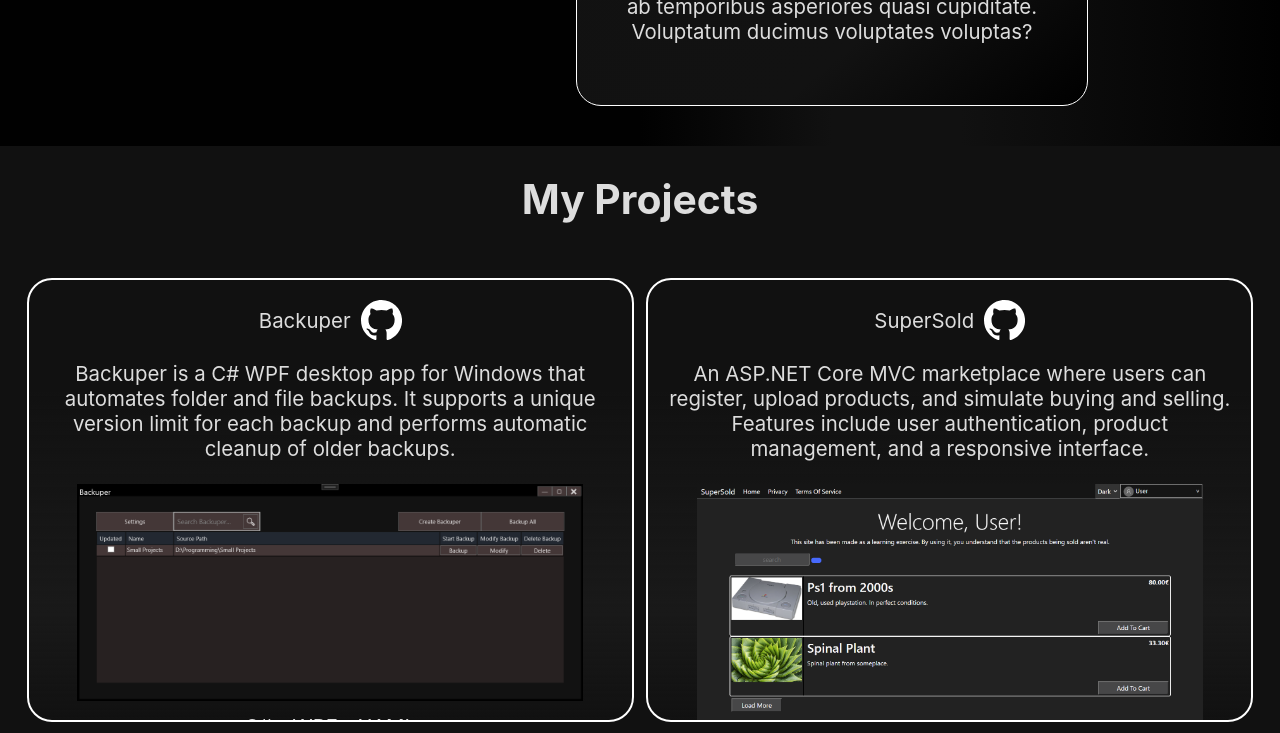
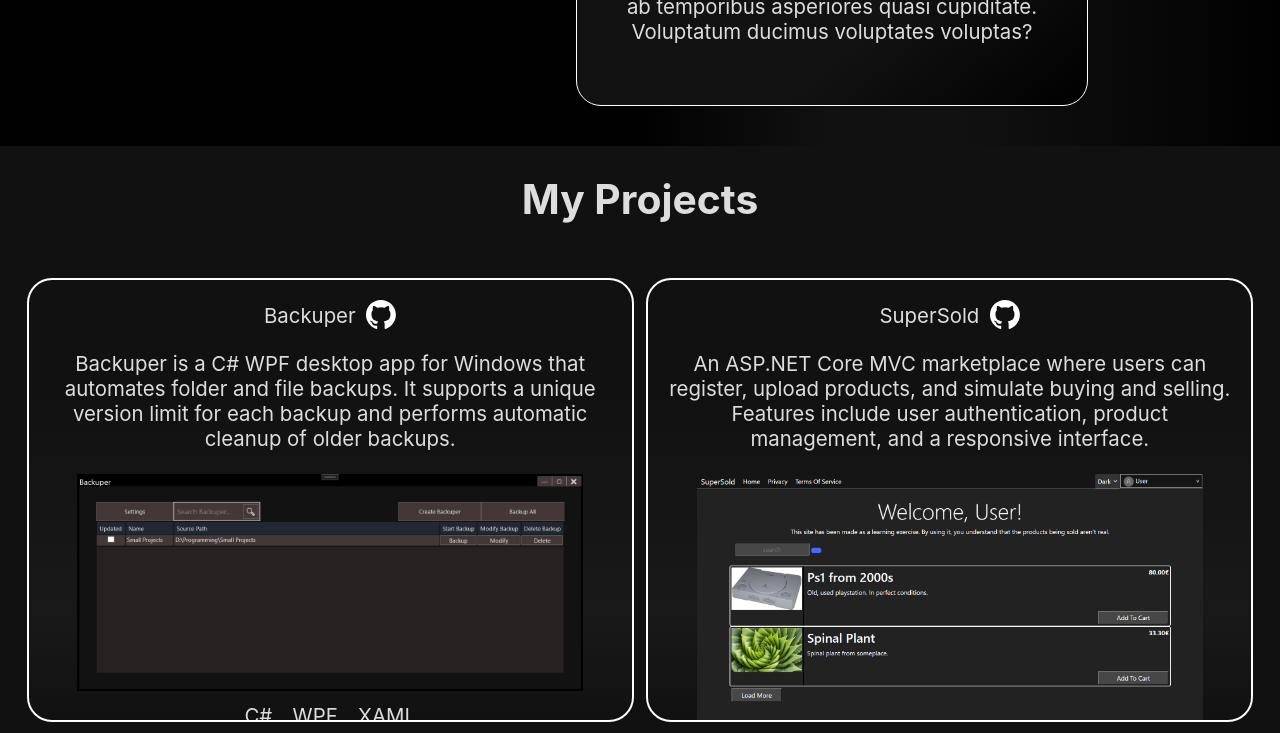
Before and after one commit to Faboid/portfolio, a React (Create React App) app: page / in a window 1280 px wide. Shown: the part 772-1505 px from the top of the page. Built offline with nearby package versions, Linux system fonts and the light colour scheme; the HTML template or start-up script is replaced by a standard one.

Commit message:
Set up uniform size to simplify future changes.

```diff
--- a/src/components/GithubMark.css
+++ b/src/components/GithubMark.css
@@ -1,6 +1,7 @@
 
 :root {
     --image: url('/public/images/logos/github-mark-white.svg');
+    --github-mark-size: 1.5rem;
 }
 
 :root.light {
@@ -9,14 +10,14 @@
 
 .github-mark {
     display: inline-block;
-    height: 2rem;
+    height: var(--github-mark-size);
     aspect-ratio: 1/1;
     border: 0px;
 }
 
 .github-link {
     display: inline-block;
-    height: 2rem;
+    height: var(--github-mark-size);
     aspect-ratio: 1/1;
     background-image: var(--image);
     background-size: contain;
```
